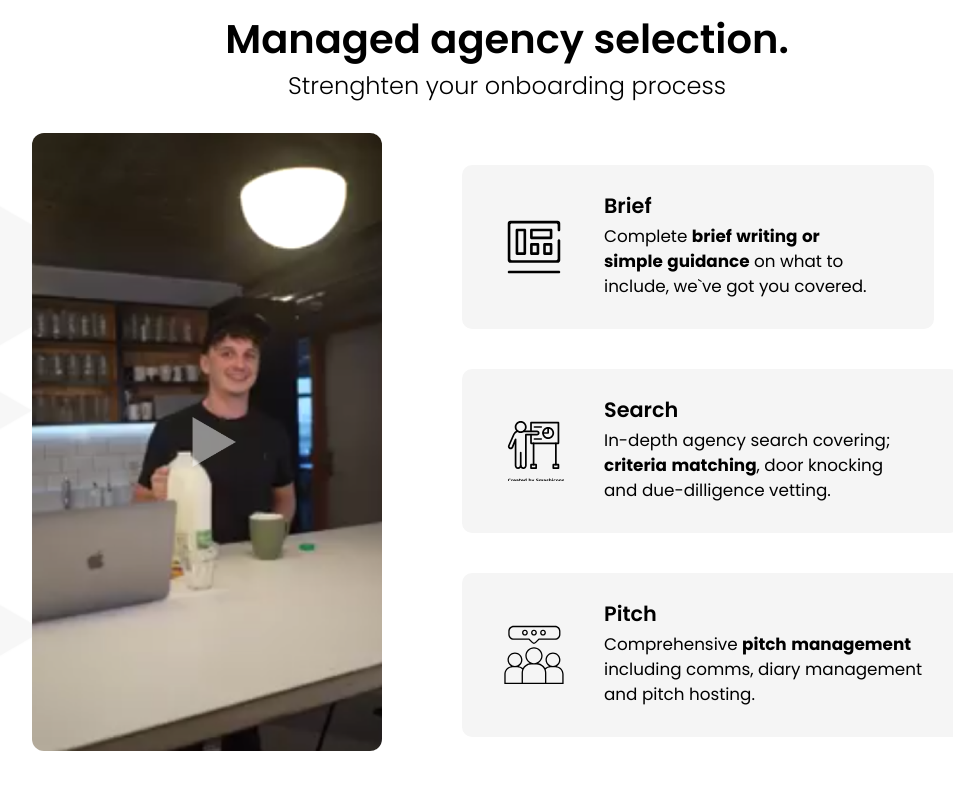
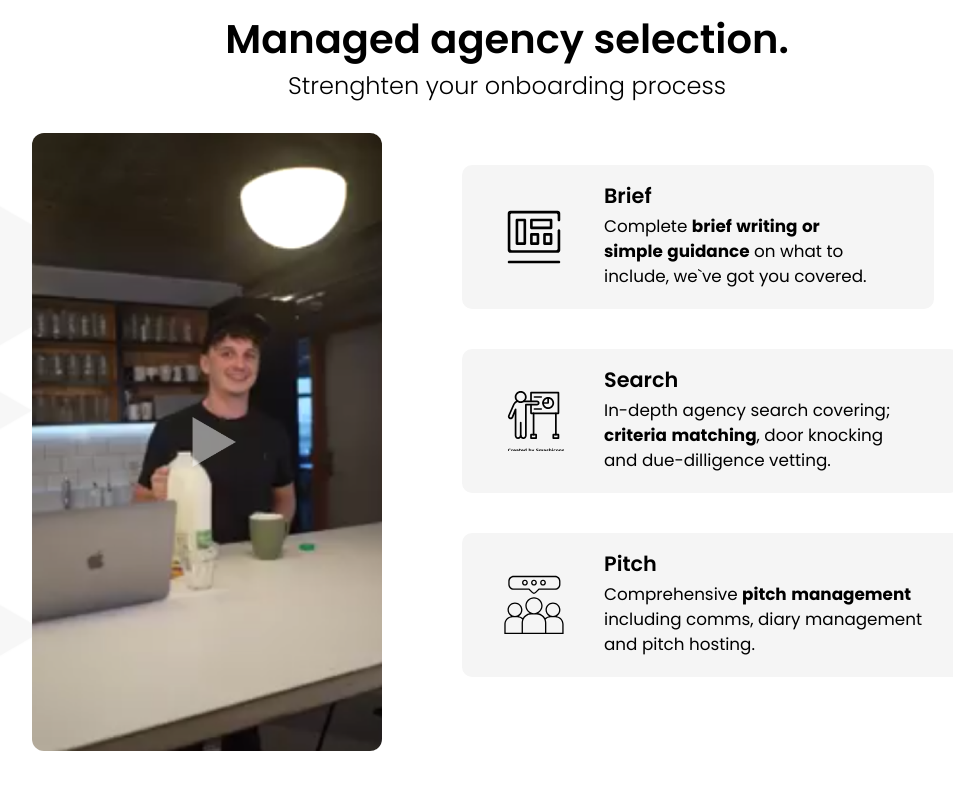
Before and after one commit to Darkbound/TestWithNext, a Next.js app: page / in a window 1280 px wide. Shown: the top 790 px of the page, without its empty margins (133-1086 px from the left). Built offline with nearby package versions, Linux system fonts and the light colour scheme.

Commit message:
Fixed height on the cards

```diff
--- a/components/Containers/CardBoxContainer/elements.jsx
+++ b/components/Containers/CardBoxContainer/elements.jsx
@@ -3,7 +3,6 @@ import styled from "styled-components";
 export const StyledCardBox = styled((props) => <div {...props} />)`
   display:inline-block ;
   width:90%;
-  height:160px;
   background-color: #f5f5f5;
   border-radius:10px;
   :nth-child(2){
```
